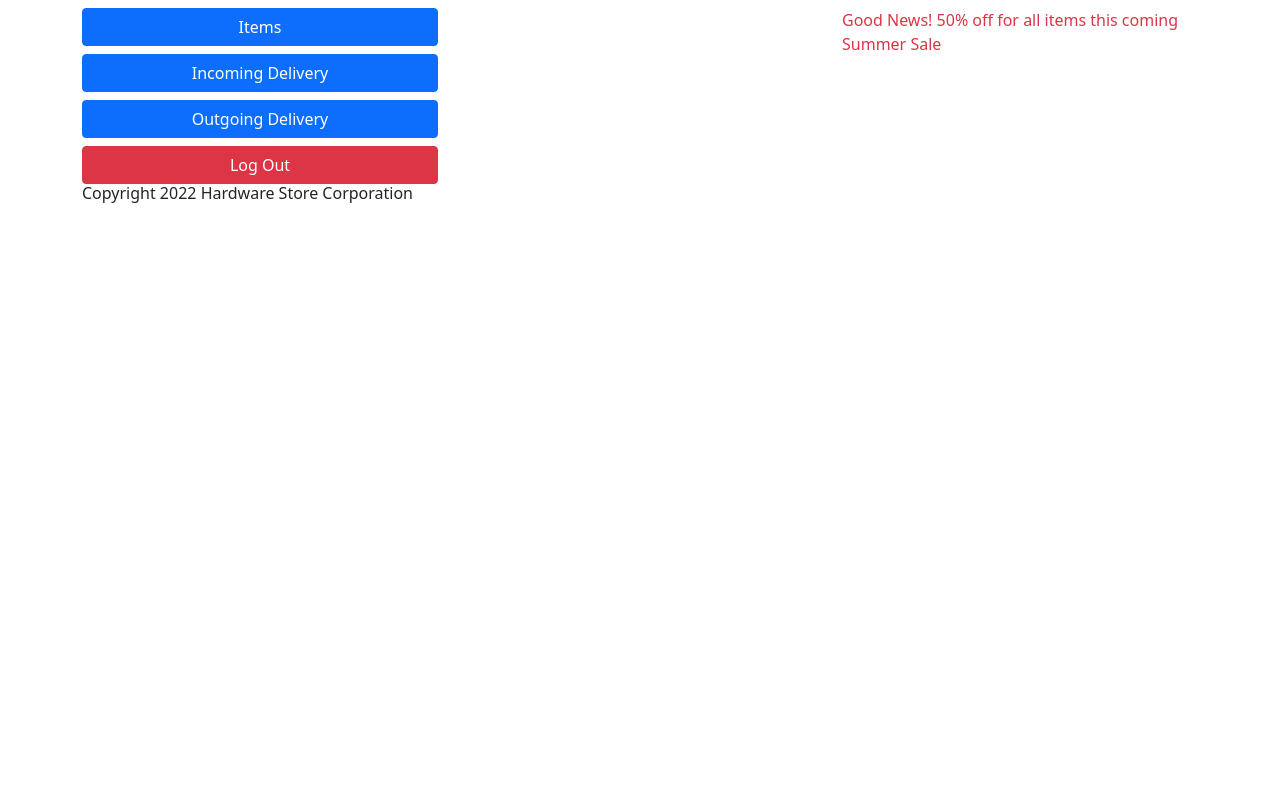
After one commit to ccmsMj/VillaverdehardwareStore, a Django app: template ManageItems/templates/layout.html in a window 1280 px wide. The commit adds this page. Run offline with Django 4.2, Linux system fonts and the light colour scheme; the template is opened without the code that fills it, so the values that code supplies are empty.

Commit message:
Create layout.html and Created about.html

```diff
--- a/HardwareStore/urls.py
+++ b/HardwareStore/urls.py
@@ -18,4 +18,5 @@ from django.urls import path, include
 
 urlpatterns = [
     path('', include('ManageItems.urls')),
+    path('aboutus/', include('ManageItems.urls')),
 ]
--- /dev/null
+++ b/ManageItems/templates/layout.html
@@ -0,0 +1,37 @@
+<html lang="en">
+<head>
+    <meta charset="UTF-8">
+    <meta http-equiv="X-UA-Compatible" content="IE=edge">
+    <meta name="viewport" content="width=device-width, initial-scale=1.0">
+    <title>Document</title>
+    <link href="https://cdn.jsdelivr.net/npm/bootstrap@5.1.3/dist/css/bootstrap.min.css" rel="stylesheet" integrity="sha384-1BmE4kWBq78iYhFldvKuhfTAU6auU8tT94WrHftjDbrCEXSU1oBoqyl2QvZ6jIW3" crossorigin="anonymous">
+<script src="https://cdn.jsdelivr.net/npm/bootstrap@5.1.3/dist/js/bootstrap.bundle.min.js" integrity="sha384-ka7Sk0Gln4gmtz2MlQnikT1wXgYsOg+OMhuP+IlRH9sENBO0LRn5q+8nbTov4+1p" crossorigin="anonymous"></script>
+
+</head>
+<body>
+    <div class="container">
+        <!-- header -->
+        <div class="row"><h1 class="display-1">{% block header%}{%endblock%}</h1></div>
+        <!-- content -->
+        <div class="row">
+            <!-- menu -->
+            <div class="col">
+                <div class="d-grid gap-2">
+                    <button class="btn btn-primary" type="button">Items</button>
+                    <button class="btn btn-primary" type="button">Incoming Delivery</button>
+                    <button class="btn btn-primary" type="button">Outgoing Delivery</button>
+                    <button class="btn btn-danger" type="button">Log Out</button>
+                  </div>
+            </div>
+            <!-- main content -->
+            <div class="col"><p class="fs-6 text-dark">{% block maincontent%}{%endblock%}</p></div>
+            <!-- announcements -->
+            <div class="col"><p class="fs-6 text-danger">Good News! 50% off for all items this coming Summer Sale</p></div>
+        </div>
+        <!-- footer -->
+        <div class="row"><h6>Copyright 2022 Hardware Store Corporation</h6></div>
+    </div>
+
+
+</body>
+</html>
--- a/ManageItems/urls.py
+++ b/ManageItems/urls.py
@@ -5,4 +5,5 @@ from . import views
 
 urlpatterns = [
     path('',views.main),
+    path('aboutus/', views.aboutus),
 ]
--- a/ManageItems/views.py
+++ b/ManageItems/views.py
@@ -4,3 +4,6 @@ from django.shortcuts import render
 
 def main(request):
     return render(request, 'index.html')
+
+def aboutus(request):
+    return render(request, 'aboutus.html')
```
Also changed, not shown: ManageItems/templates/aboutus.html (added, +14 -0 lines), ManageItems/templates/index.html (+3 -17 lines).
